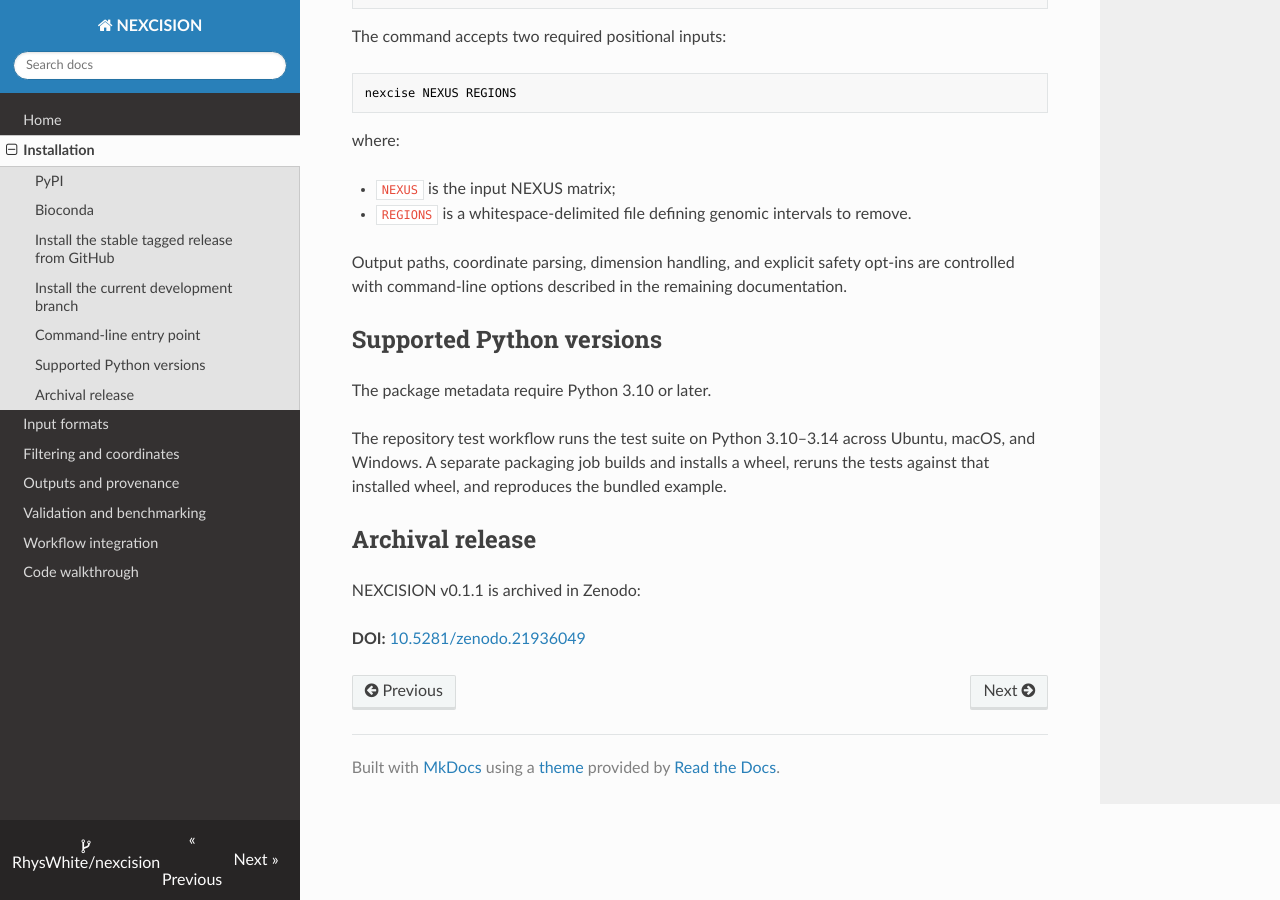
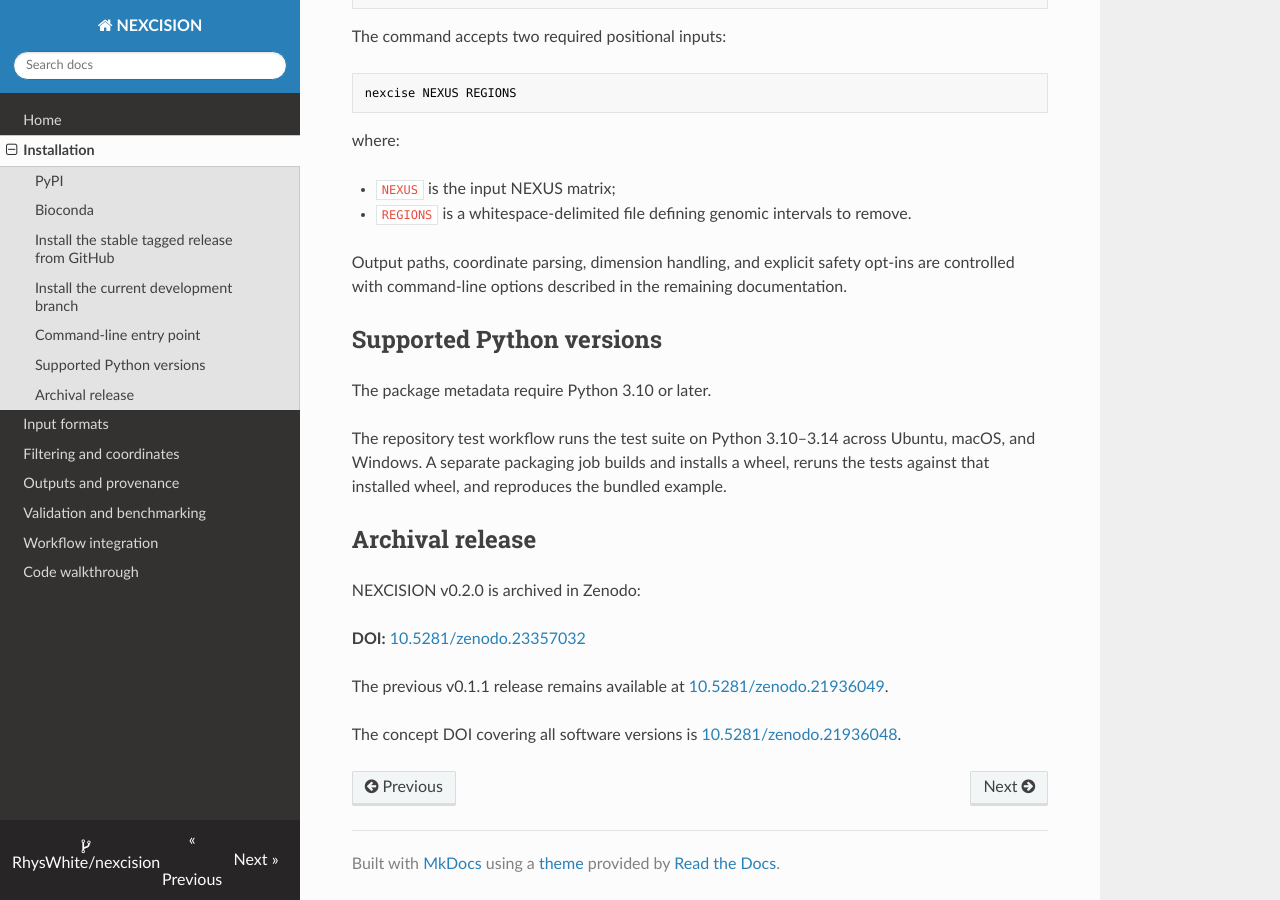
Before and after one commit to RhysWhite/nexcision, an MkDocs documentation site: the page built from docs/installation.md, in a window 1280 px wide and 900 px high, scrolled down 1872 px. Built offline with MkDocs 1.6.1, drawn with Linux system fonts in a browser that asks for light colours; nearby versions of some CDN libraries.

Commit message:
Document NEXCISION v0.2.0 Zenodo DOI

```diff
--- a/docs/installation.md
+++ b/docs/installation.md
@@ -110,6 +110,10 @@ The repository test workflow runs the test suite on Python 3.10–3.14 across Ub
 
 ## Archival release
 
-NEXCISION v0.1.1 is archived in Zenodo:
+NEXCISION v0.2.0 is archived in Zenodo:
 
-**DOI:** [10.5281/zenodo.21936049](https://doi.org/10.5281/zenodo.21936049)
+**DOI:** [10.5281/zenodo.23357032](https://doi.org/10.5281/zenodo.23357032)
+
+The previous v0.1.1 release remains available at [10.5281/zenodo.21936049](https://doi.org/10.5281/zenodo.21936049).
+
+The concept DOI covering all software versions is [10.5281/zenodo.21936048](https://doi.org/10.5281/zenodo.21936048).
```
Also changed, not shown: README.md (+3 -1 lines), docs/index.md (+3 -1 lines), 1 other file.
